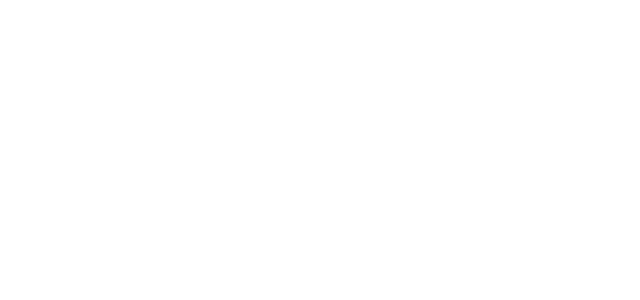
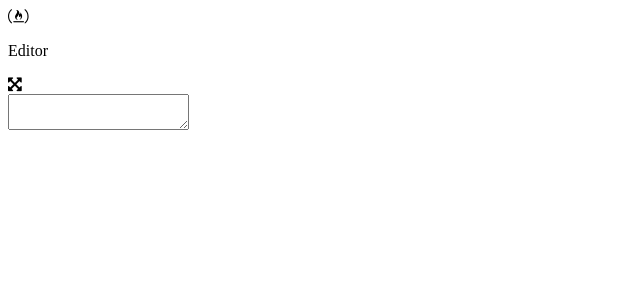
Before and after one commit to ChekeGT/Markdown-Previewer, a React (Vite) app: page / in a window 1280 px wide. Shown: the top 300 px of the page, without its empty margins (0-640 px from the left). Built offline with nearby package versions, Linux system fonts and the light colour scheme.

Commit message:
Added main functionality for the editor component

```diff
--- a/src/App.jsx
+++ b/src/App.jsx
@@ -1,7 +1,12 @@
+import { useState } from "react"
+import Editor from "./components/Editor"
 function App() {
+
+  const [editorText, updateEditorText ] = useState('')
 
   return (
     <>
+      <Editor value={editorText} updateValue={updateEditorText}/>
     </>
   )
 }
--- /dev/null
+++ b/src/components/Editor.jsx
@@ -0,0 +1,26 @@
+import { useState } from "react"
+
+export default function Editor({value, updateValue}){
+    const [editorOpenState, updateEditorOpenState] = useState(false)
+
+    function toggleEditorOpenState(){
+        updateEditorOpenState(!editorOpenState)
+    }
+
+    function handleEditorChange(e){
+        let value = e.target.value
+        updateValue(value)
+    }
+return (
+    <div className="editor-general-container">
+        <div className="editor-header">
+            <div className="icon-and-text-container">
+                <i className="fa fa-free-code-camp"></i>
+                <p>Editor</p>
+            </div>
+            <i onClick={toggleEditorOpenState} className={`fa ${editorOpenState ? 'fa-compress' : 'fa-arrows-alt'}`}></i>
+        </div>
+        <textarea value={value} onChange={handleEditorChange} className={`editor-textarea ${editorOpenState ? 'open' : ''}`}></textarea>
+    </div>
+)
+}
```
